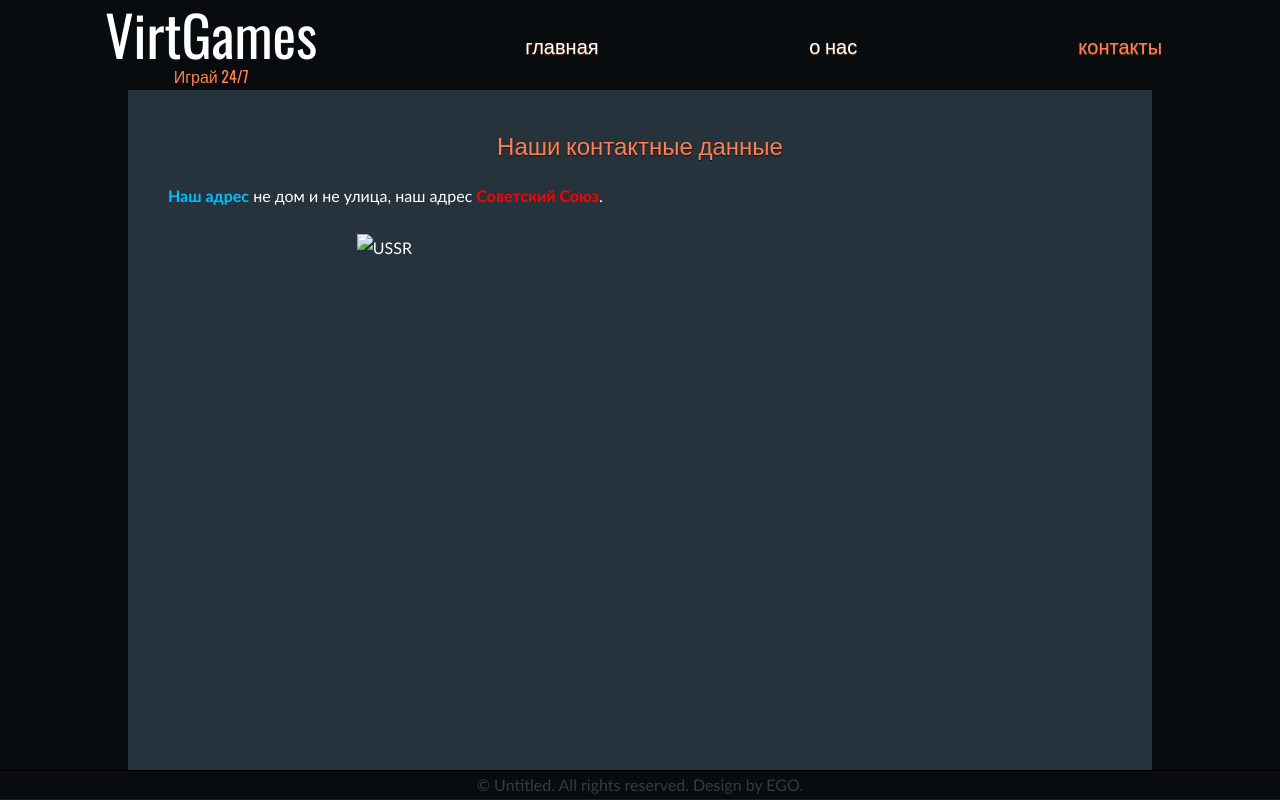
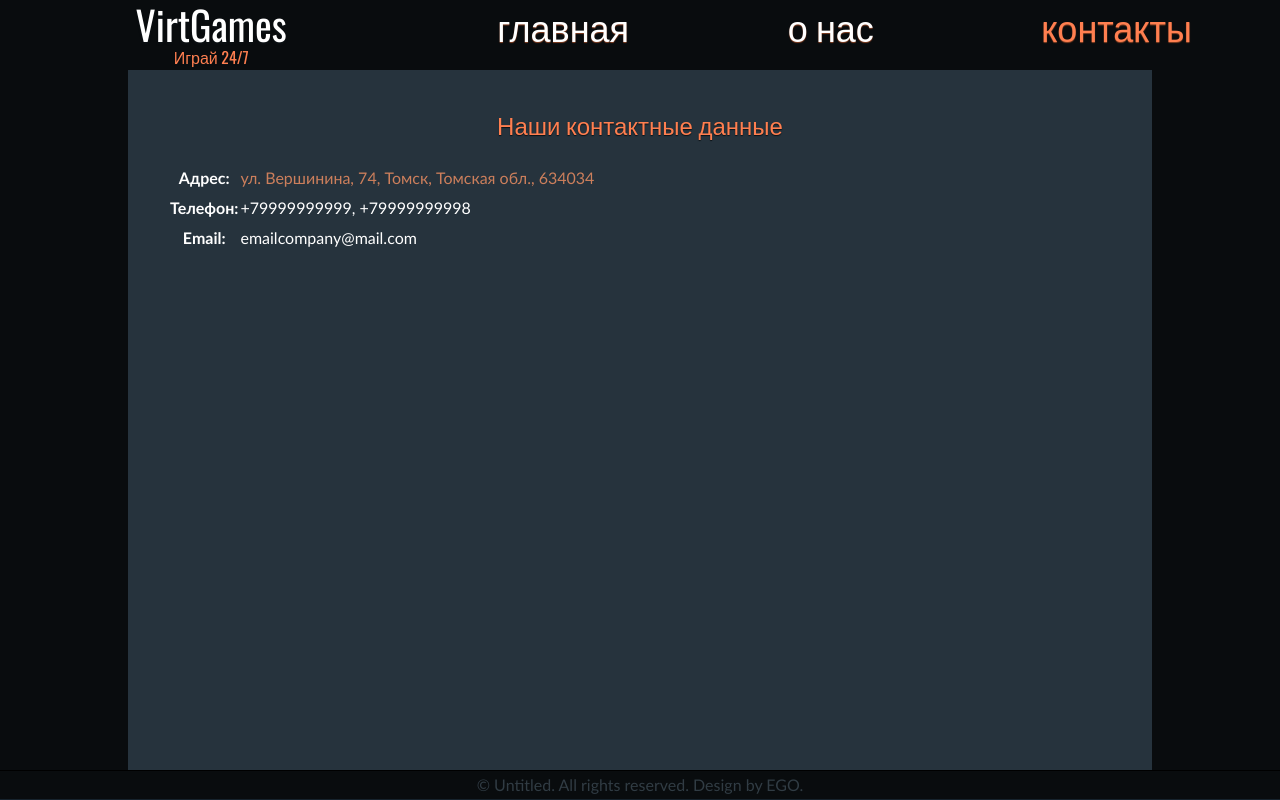
Before and after one commit to Nikendo/DesignLabJob, a plain HTML site: page contacts.html in a window 1280 px wide. Drawn offline with nearby package versions, Linux system fonts and the light colour scheme.

Commit message:
second commit. Added contact info

```diff
--- a/contacts.html
+++ b/contacts.html
@@ -3,8 +3,9 @@
 <head>
     <meta charset="UTF-8">
     <title>About Us</title>
-    <link rel="stylesheet" href="http://fonts.googleapis.com/css?family=Oswald" type="text/css">
-    <link rel="stylesheet" type="text/css" href="css/styleAboutUs.css" />
+    <link rel="stylesheet" type="text/css" href="http://fonts.googleapis.com/css?family=Oswald">
+    <link rel="stylesheet" type="text/css" href="css/styleAboutUs.css"/>
+    <link rel="stylesheet" type="text/css" href="css/styleContactTable.css">
 </head>
 <body>
 <div id="wrapper">
@@ -26,10 +27,20 @@
         <div id="content">
             <div class="posts" id="post1">
                 <h2>Наши контактные данные</h2>
-                <p>
-                    <strong>Наш адрес</strong> не дом и не улица, наш адрес <strong id="USSR" style="color: red">Советский Союз</strong>.
-                </p>
-                <img src="img/USSR.jpg" alt="USSR" id="imageUSSR" style="width: 60%; margin-left: 20%">
+                <table class="contact-table table">
+                    <tr>
+                        <th>Адрес:</th>
+                        <td><a href="https://2gis.ru/tomsk/firm/423196012851647">ул. Вершинина, 74, Томск, Томская обл., 634034</a></td>
+                    </tr>
+                    <tr>
+                        <th>Телефон:</th>
+                        <td>+79999999999, +79999999998</td>
+                    </tr>
+                    <tr>
+                        <th>Email:</th>
+                        <td>emailcompany@mail.com</td>
+                    </tr>
+                </table>
             </div>
         </div>
     </div>
--- a/css/styleAboutUs.css
+++ b/css/styleAboutUs.css
@@ -58,7 +58,7 @@ ul {
 #content {
     background-color: #26333D;
     padding: 40px;
-    margin-top: 90px;
+    margin-top: 70px;
     height: calc(100vh - 180px);
 }
 
@@ -82,7 +82,7 @@ ul {
     left: 0;
     top: 0;
     position: fixed;
-    padding: 20px 1.5%;
+    padding: 10px 1.5%;
     height: 50px;
     background-color: #090C0E;
 }
@@ -103,7 +103,7 @@ ul {
 }
 
 #logo h1 {
-    font-size: 3.5em;
+    font-size: 2.5em;
     font-family: Oswald, sans-serif;
     text-shadow: 0px 2px 2px #0C1114;
     margin: 0 0 0.25em 0;
@@ -111,6 +111,7 @@ ul {
 
 #logo h2 {
     margin: 0;
+    margin-top: -5px;
     padding: 0;
     white-space: nowrap;
     font-size: 1.0em;
@@ -134,7 +135,7 @@ ul {
     color: #FFFFFF;
     text-decoration: none;
     text-transform: lowercase;
-    font-size: 1.25em;
+    font-size: 2.25em;
     text-shadow: 0px 1px 1px #854022;
 }
 
--- a/css/stylePage.css
+++ b/css/stylePage.css
@@ -64,7 +64,7 @@ ul h4 {
 #content {
     background-color: #26333D;
     padding: 40px;
-    margin-top: 90px;
+    margin-top: 70px;
 }
 
 #fixedImg{
@@ -95,7 +95,7 @@ ul h4 {
     left: 0;
     top: 0;
     position: fixed;
-    padding: 20px 1.5%;
+    padding: 10px 1.5%;
     height: 50px;
     background-color: #090C0E;
 }
@@ -116,7 +116,7 @@ ul h4 {
 }
 
 #logo h1 {
-    font-size: 3.5em;
+    font-size: 2.5em;
     font-family: Oswald, sans-serif;
     text-shadow: 0px 2px 2px #0C1114;
     margin: 0 0 0.25em 0;
@@ -124,6 +124,7 @@ ul h4 {
 
 #logo h2 {
     margin: 0;
+    margin-top: -5px;
     padding: 0;
     white-space: nowrap;
     font-size: 1.0em;
@@ -243,6 +244,10 @@ ul h4 {
     width: 100%;
 }
 
+#footer a{
+    text-decoration: none;
+}
+
 #price {
     width: 80%;
     margin-left: 10%;
@@ -250,6 +255,7 @@ ul h4 {
     text-align: center;
 }
 
+
 #price th{
     color: deepskyblue;
 }
```
Also changed, not shown: index.html (+1 -1 lines).
